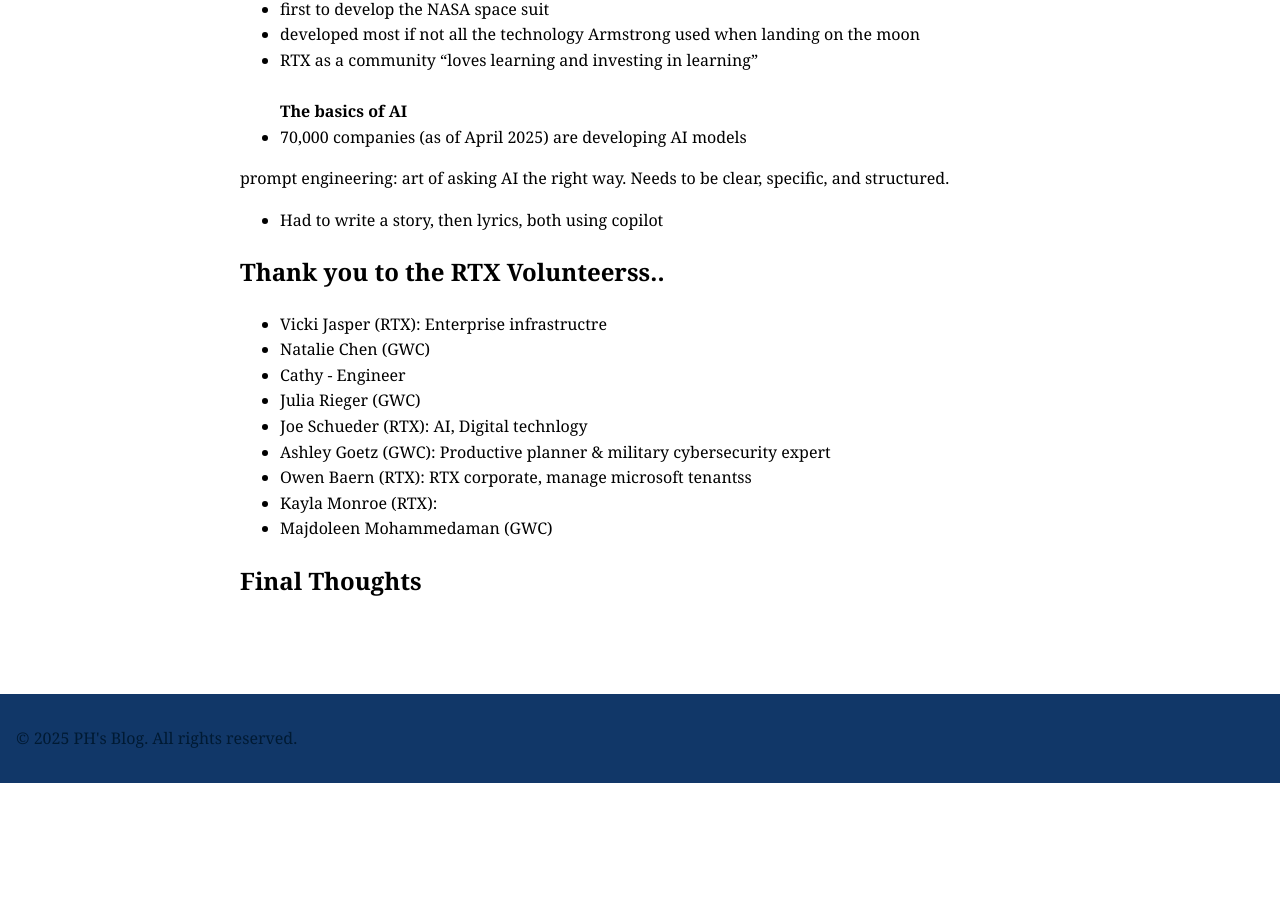
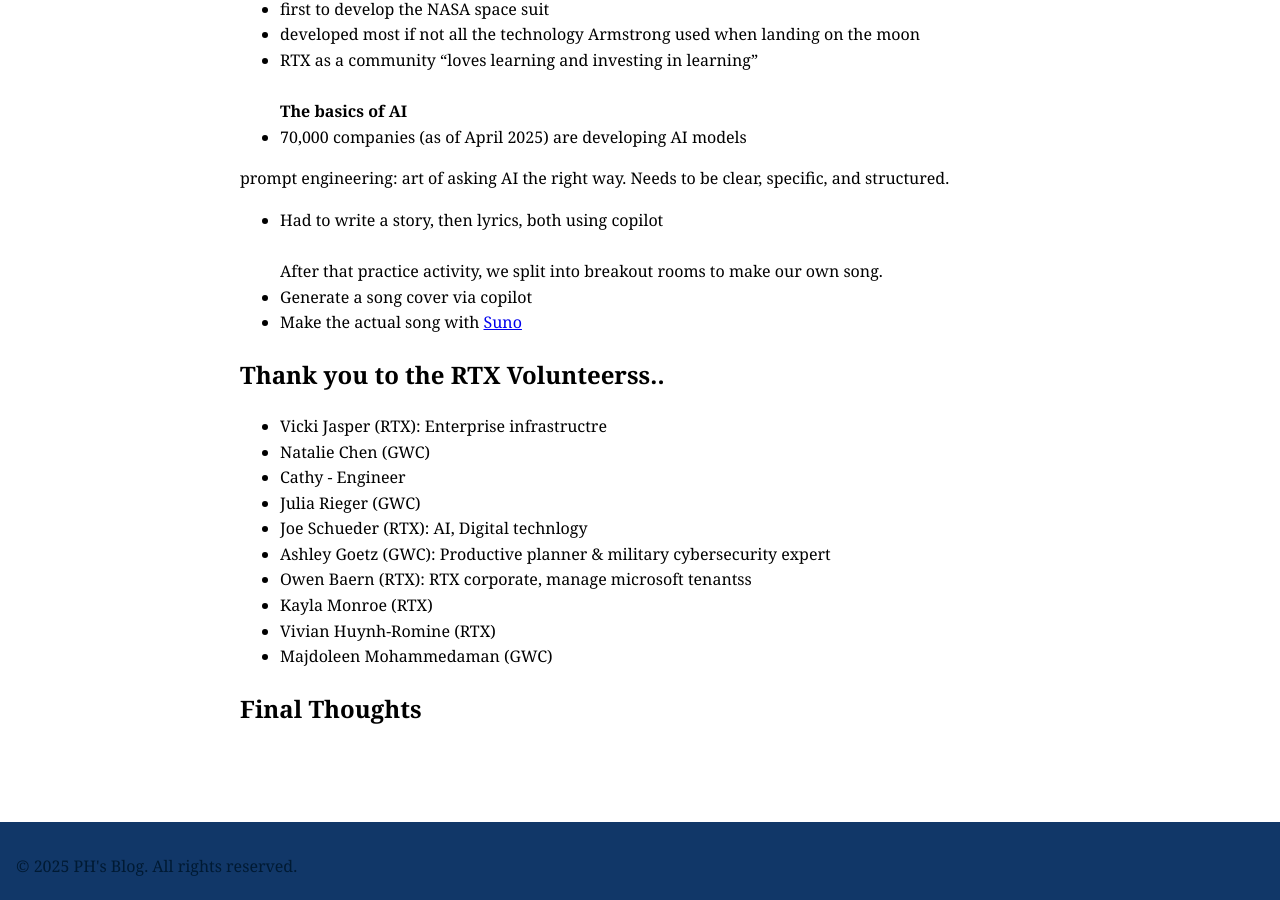
Before and after one commit to CaptainSapphire/PH-s-Blog, a Jekyll site: the page built from _posts/2025-07-21-Unlocking Creativity with AI: Express Your Unique Inner Music Through AI with RTX.md, in a window 1280 px wide and 900 px high, scrolled down 1158 px. Built offline with Jekyll 4.4.1, drawn with Linux system fonts in a browser that asks for light colours; before the commit the page ends 1941 px from its top, so only the background shows below that.

Commit message:
Update 2025-07-21-Unlocking Creativity with AI: Express Your Unique Inner Music Through AI with RTX.md

```diff
--- a/_posts/2025-07-21-Unlocking Creativity with AI: Express Your Unique Inner Music Through AI with RTX.md
+++ b/_posts/2025-07-21-Unlocking Creativity with AI: Express Your Unique Inner Music Through AI with RTX.md
@@ -26,7 +26,10 @@
 
 prompt engineering: art of asking AI the right way. Needs to be clear, specific, and structured.
 - Had to write a story, then lyrics, both using copilot
-
+<br><br>
+After that practice activity, we split into breakout rooms to make our own song.
+- Generate a song cover via copilot
+- Make the actual song with [Suno](https://suno.com/home)
 
 ## Thank you to the RTX Volunteerss..
 -  Vicki Jasper (RTX): Enterprise infrastructre
@@ -36,7 +39,8 @@
 -  Joe Schueder (RTX): AI, Digital technlogy
 -  Ashley Goetz (GWC): Productive planner & military cybersecurity expert
 -  Owen Baern (RTX): RTX corporate, manage microsoft tenantss
--   Kayla Monroe (RTX):
+-   Kayla Monroe (RTX)
+-   Vivian Huynh-Romine (RTX)
 -   Majdoleen Mohammedaman (GWC)
 
 ## Final Thoughts
```
